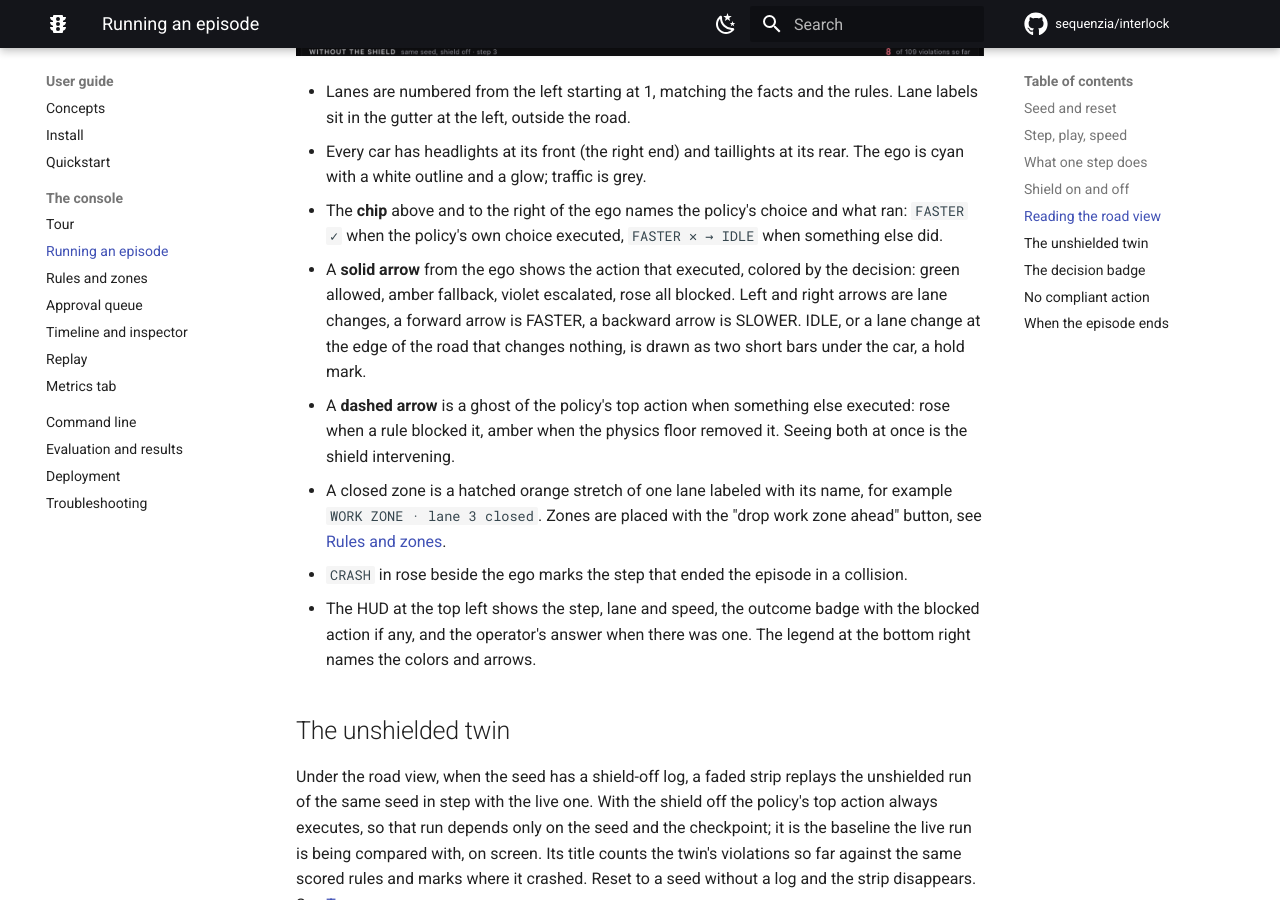
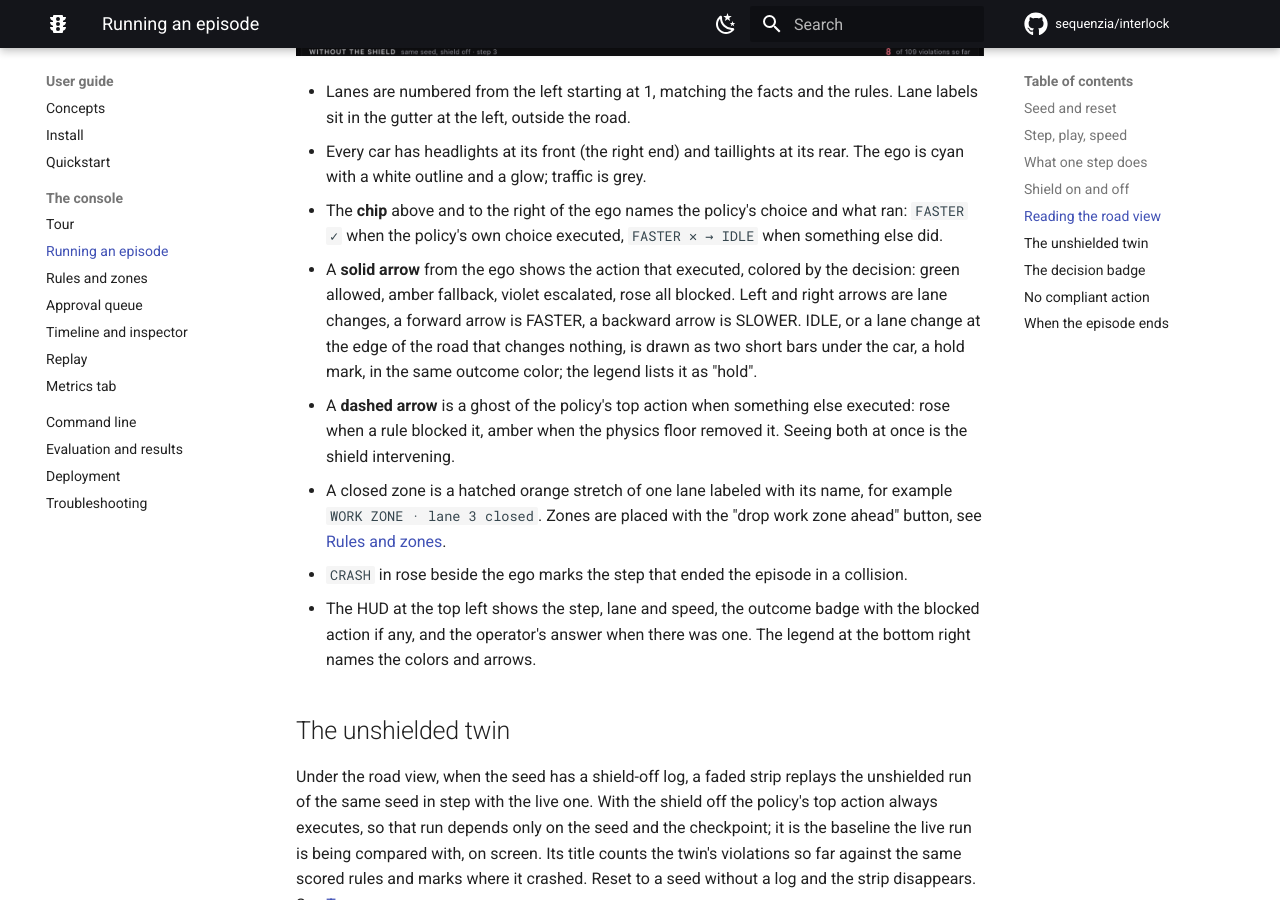
Before and after one commit to sequenzia/Interlock, an MkDocs documentation site: the page built from docs/user-guide/console/running-an-episode.md, in a window 1280 px wide and 900 px high, scrolled down 1984 px. Built offline with MkDocs 1.6.1 and Material for MkDocs 9.7.7, drawn with Linux system fonts in a browser that asks for light colours; comment, search, counter and statistics services are not loaded.

Commit message:
fix(console): name the hold mark in the road legend

```diff
--- a/docs/user-guide/console/running-an-episode.md
+++ b/docs/user-guide/console/running-an-episode.md
@@ -39,7 +39,7 @@
 - Lanes are numbered from the left starting at 1, matching the facts and the rules. Lane labels sit in the gutter at the left, outside the road.
 - Every car has headlights at its front (the right end) and taillights at its rear. The ego is cyan with a white outline and a glow; traffic is grey.
 - The **chip** above and to the right of the ego names the policy's choice and what ran: `FASTER ✓` when the policy's own choice executed, `FASTER ✕ → IDLE` when something else did.
-- A **solid arrow** from the ego shows the action that executed, colored by the decision: green allowed, amber fallback, violet escalated, rose all blocked. Left and right arrows are lane changes, a forward arrow is FASTER, a backward arrow is SLOWER. IDLE, or a lane change at the edge of the road that changes nothing, is drawn as two short bars under the car, a hold mark.
+- A **solid arrow** from the ego shows the action that executed, colored by the decision: green allowed, amber fallback, violet escalated, rose all blocked. Left and right arrows are lane changes, a forward arrow is FASTER, a backward arrow is SLOWER. IDLE, or a lane change at the edge of the road that changes nothing, is drawn as two short bars under the car, a hold mark, in the same outcome color; the legend lists it as "hold".
 - A **dashed arrow** is a ghost of the policy's top action when something else executed: rose when a rule blocked it, amber when the physics floor removed it. Seeing both at once is the shield intervening.
 - A closed zone is a hatched orange stretch of one lane labeled with its name, for example `WORK ZONE · lane 3 closed`. Zones are placed with the "drop work zone ahead" button, see [Rules and zones](rules-and-zones.md).
 - `CRASH` in rose beside the ego marks the step that ended the episode in a collision.
```
Also changed, not shown: docs/developer-guide/frontend/components.md (+1 -1 lines), frontend/src/components/road-view.tsx (+13 -0 lines).
